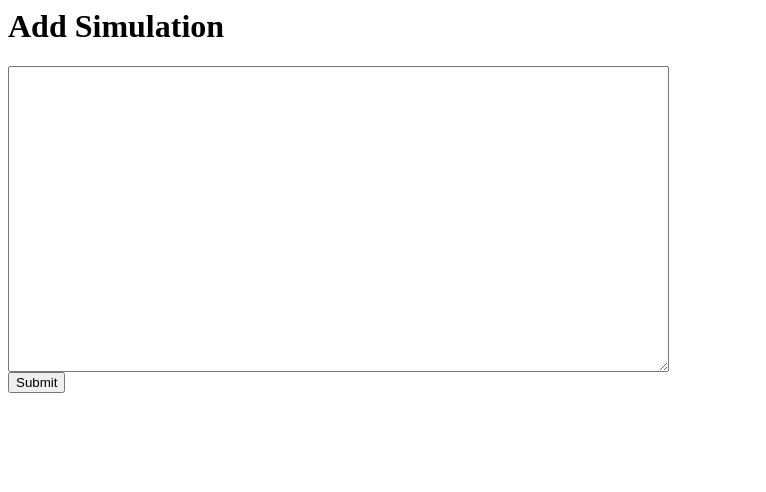
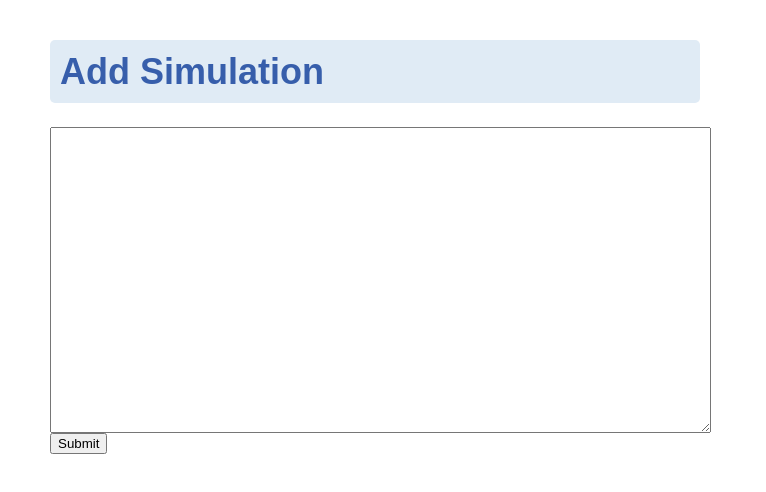
Before and after one commit to spencer-p/webtraffic, a plain HTML site: page add.html in a window 1280 px wide. Shown: the whole page, without its empty margins (0-766 px from the left). Drawn offline with Linux system fonts and the light colour scheme.

Commit message:
add style to webpages

```diff
--- a/add.html
+++ b/add.html
@@ -1,5 +1,10 @@
+<head>
+<link rel="stylesheet" href="/static/style.css">
+</head>
+<body>
 <h1>Add Simulation</h1>
 <form action="/add/" method="POST">
 	<div><textarea name="input" rows="20" cols="80"></textarea></div>
 	<div><input type="submit" value="Submit"></div>
 </form>
+</body>
--- a/index.html
+++ b/index.html
@@ -1,3 +1,7 @@
+<head>
+<link rel="stylesheet" href="/static/style.css">
+</head>
+<body>
 <h1>Traffic Simulation</h1>
 
 <p>Welcome to the traffic simulation web portal. You may want to bookmark this
@@ -43,3 +47,4 @@ it will still be there when you come back.</p>
 	{{end}}
 	<li><a href="/add/">Add a new simulation</a></ul>
 </ul>
+</body>
--- /dev/null
+++ b/static/style.css
@@ -0,0 +1,16 @@
+body{
+  font-family: Arial, sans-serif;
+  margin:40px;max-width:650px;
+  line-height:1.6;
+  font-size:18px;
+  color:#444;
+  padding:0 10px
+}
+
+h1,h2,h3{
+  padding: 10px;
+  color: #375EAB;
+  background-color: #E0EBF5;
+  line-height:1.2;
+  border-radius: 5px;
+}
```
Also changed, not shown: view.html (+5 -0 lines), 1 other file.
